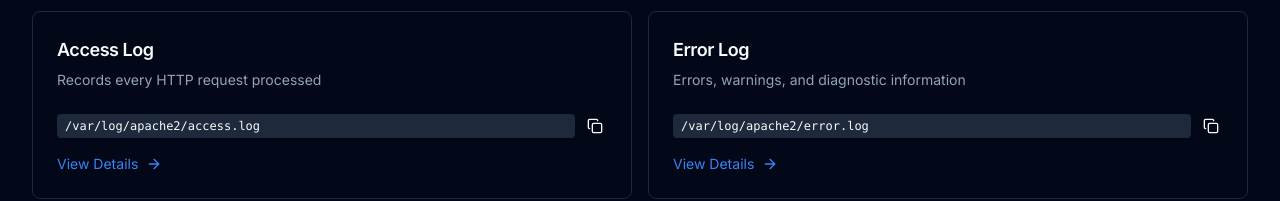
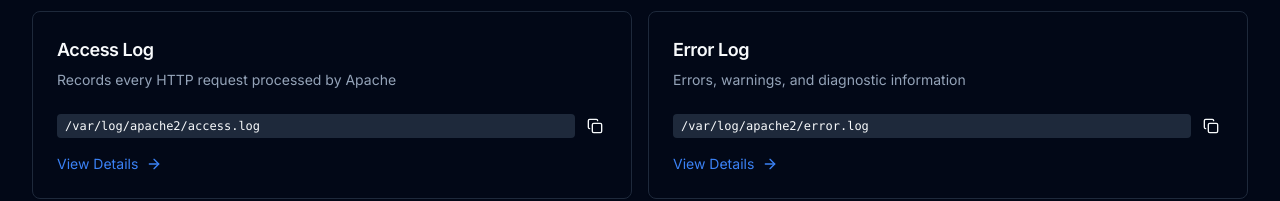
Before and after one commit to logsdb1/logsdb, a Next.js app: page /logs/apache in a window 1280 px wide. Shown: the part 398-599 px from the top of the page. Built offline with nearby package versions, Linux system fonts and the light colour scheme.

Commit message:
docs(apache): update access documentation
Updated fields:
- description
- example
- structure
- grok pattern
- regex pattern

```diff
--- a/src/data/technologies/apache.ts
+++ b/src/data/technologies/apache.ts
@@ -16,7 +16,7 @@ export const apache: Technology = {
     {
       id: "access",
       name: "Access Log",
-      description: "Records every HTTP request processed",
+      description: "Records every HTTP request processed by Apache",
       defaultPath: "/var/log/apache2/access.log",
     },
     {
@@ -82,7 +82,7 @@ export const apacheAccessLog: LogType = {
       name: "Combined Log Format",
       isDefault: true,
       structure:
-        '%h %l %u %t "%r" %>s %b "%{Referer}i" "%{User-Agent}i"',
+        '%h %l %u %t "%r" %>s %b "%{Referer}i" "%{User-Agent}i""%r" %>s %b "%{Referer}i" "%{User-Agent}i"',
       example: `192.168.1.50 - alice [20/Dec/2025:14:32:18 +0100] "GET /api/users HTTP/1.1" 200 1534 "https://app.example.com" "Mozilla/5.0 (Windows NT 10.0; Win64; x64)"`,
     },
     {
@@ -174,7 +174,7 @@ export const apacheAccessLog: LogType = {
       common: "%{COMMONAPACHELOG}",
     },
     regex: {
-      combined: `^(?P<host>\\S+) (?P<ident>\\S+) (?P<user>\\S+) \\[(?P<timestamp>[^\\]]+)\\] "(?P<request>[^"]*)" (?P<status>\\d+) (?P<bytes>\\S+) "(?P<referer>[^"]*)" "(?P<useragent>[^"]*)"`,
+      combined: `^(?P<host>\\S+) (?P<ident>\\S+) (?P<user>\\S+) \\[(?P<timestamp>[^\\]]+)\\] "(?P<request>[^"]*)" (?P<status>\\d+) (?P<bytes>\\S+) "(?P<referer>[^"]*)" "(?P<useragent>[^"]*)""(?P<request>[^"]*)" (?P<status>\\d+) (?P<bytes>\\S+) "(?P<referer>[^"]*)" "(?P<useragent>[^"]*)"`,
     },
     examples: {
       logstash: `filter {
```
